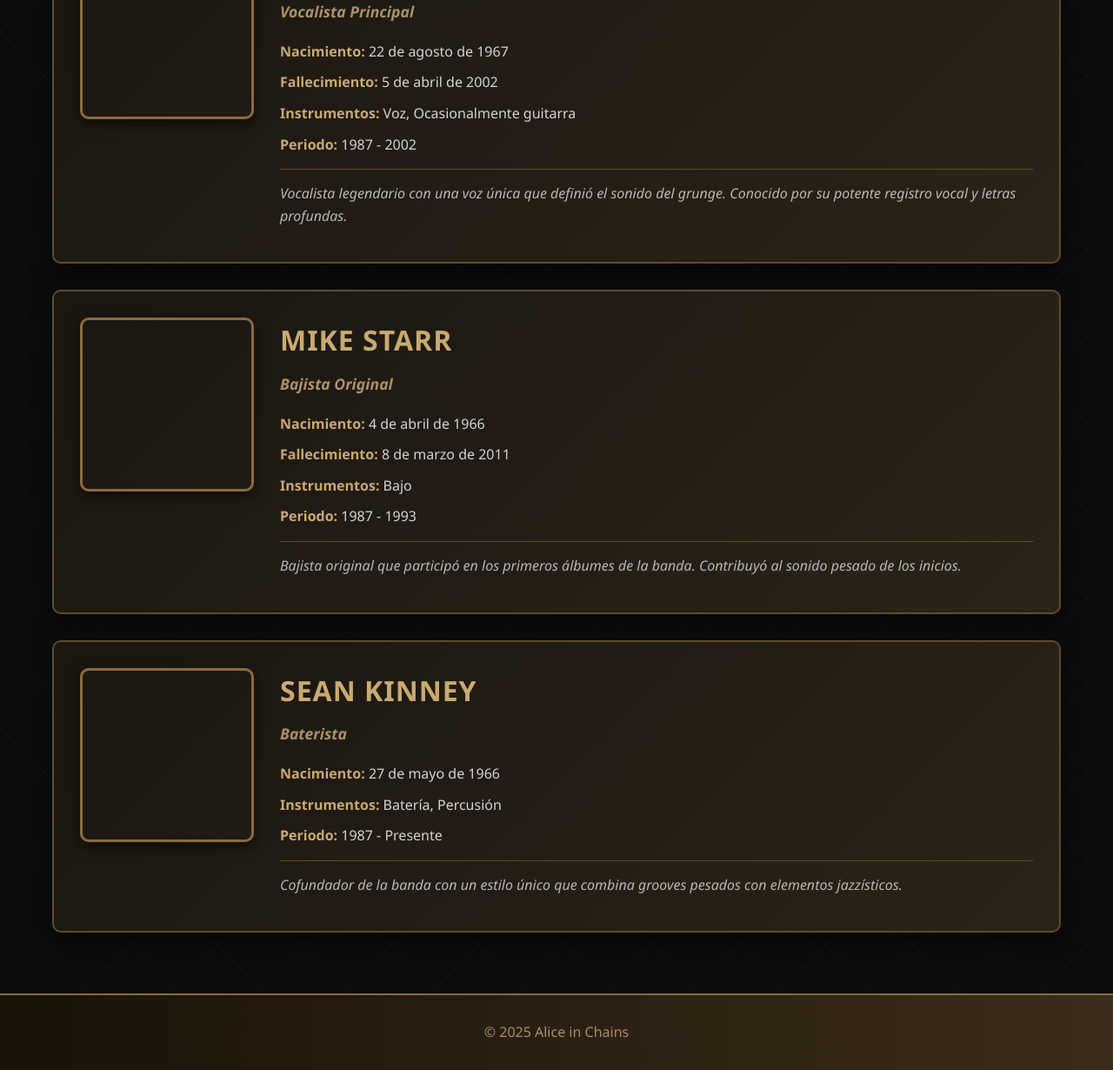
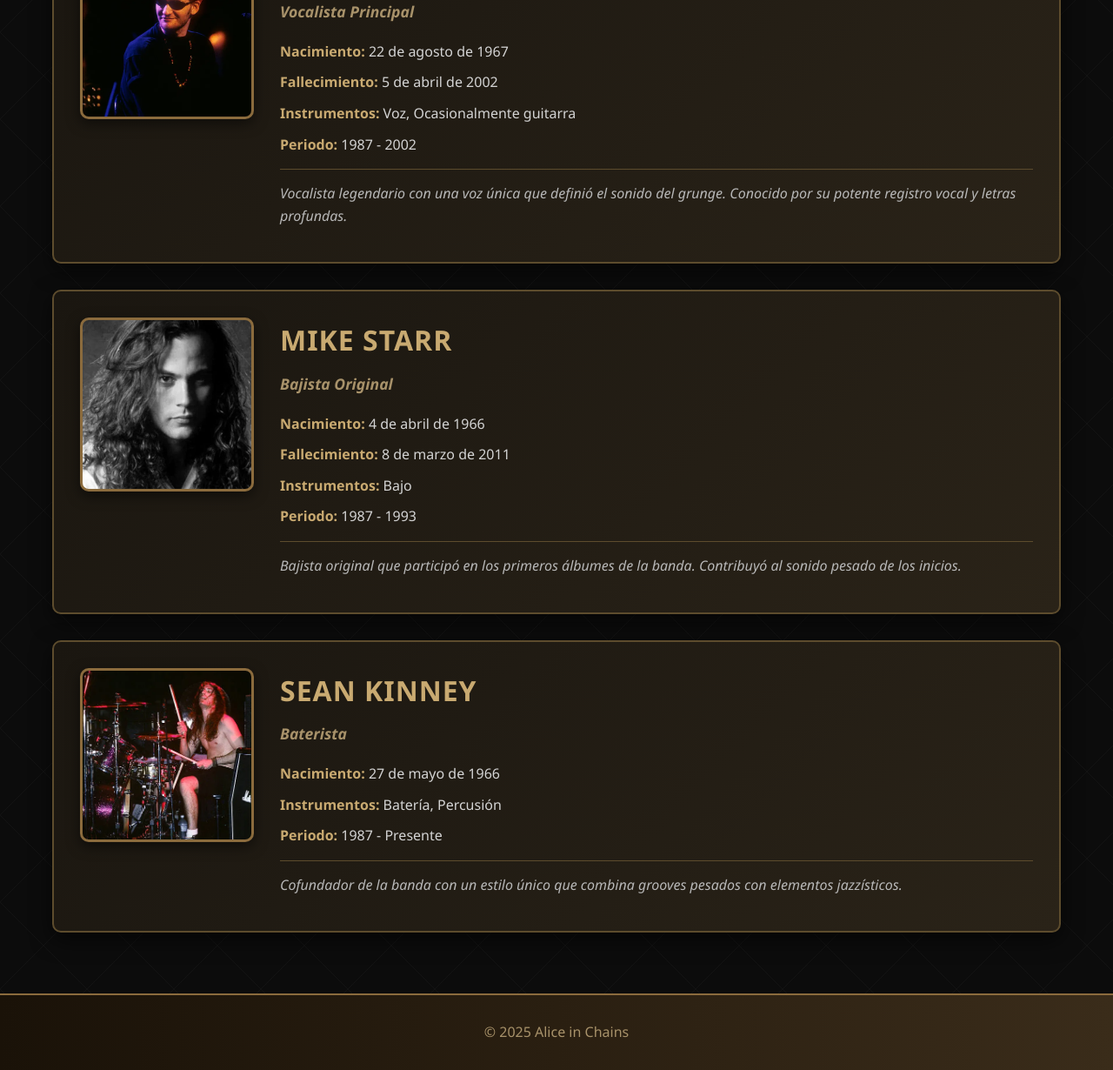
Before and after one commit to MateoTarulli/alice-in-chains-web, a plain HTML site: page integrantes.html in a window 1280 px wide. Shown: the part 663-1893 px from the top of the page at 87% size. Drawn offline with Linux system fonts and the light colour scheme.

Commit message:
Update styles-integrantes.css

```diff
--- a/styles-integrantes.css
+++ b/styles-integrantes.css
@@ -95,25 +95,25 @@ header {
 
 
 .jerry {
-    background-image: url(cantrell.jpg);
+    background-image: url(imagenes/cantrell.jpg);
     background-size: cover;
     background-position: center;
 }
 
 .layne {
-    background-image: url(layne.jpg);
+    background-image: url(imagenes/layne.jpg);
     background-size: cover;
     background-position: center;
 }
 
 .mike {
-    background-image: url(mikeStarr.jpg);
+    background-image: url(imagenes/mikeStarr.jpg);
     background-size: cover;
     background-position: center;
 }
 
 .sean {
-    background-image: url(seanKinney.jpg);
+    background-image: url(imagenes/seanKinney.jpg);
     background-size: cover;
     background-position: center;
 }
```
